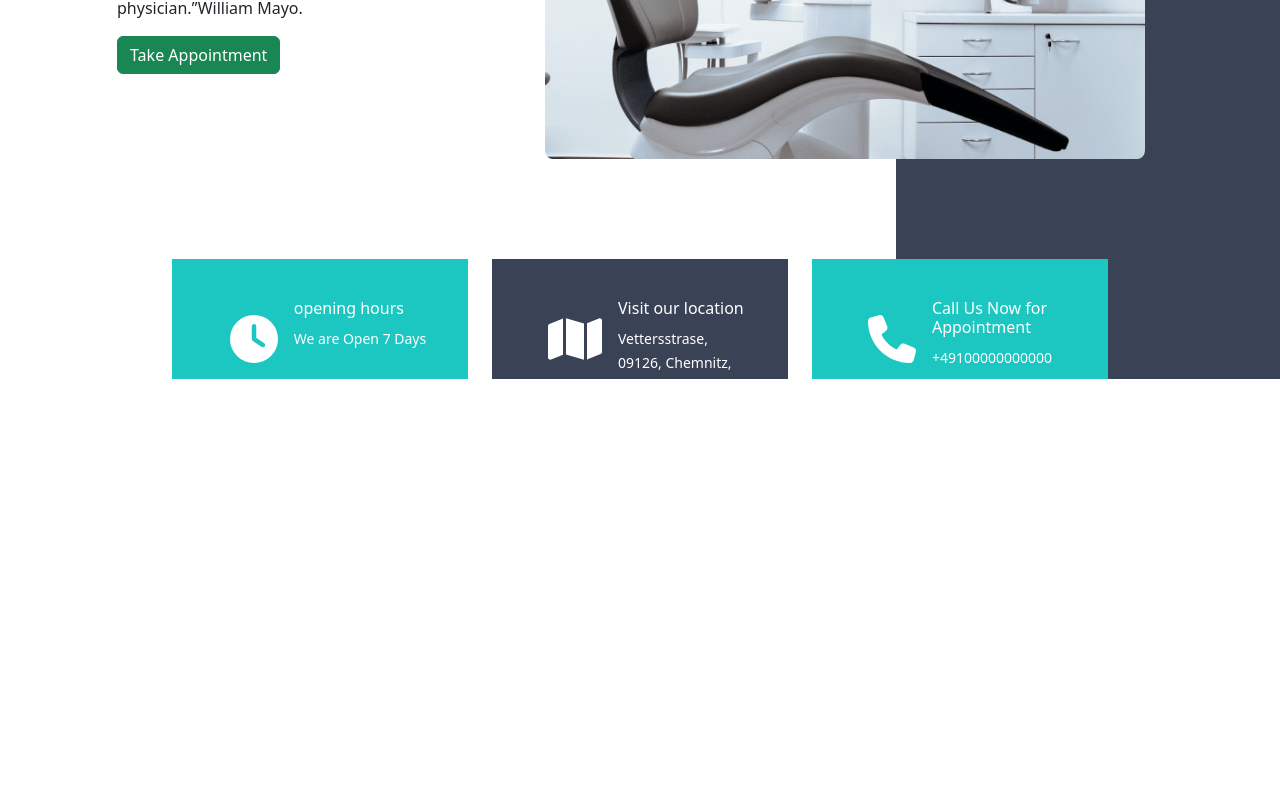
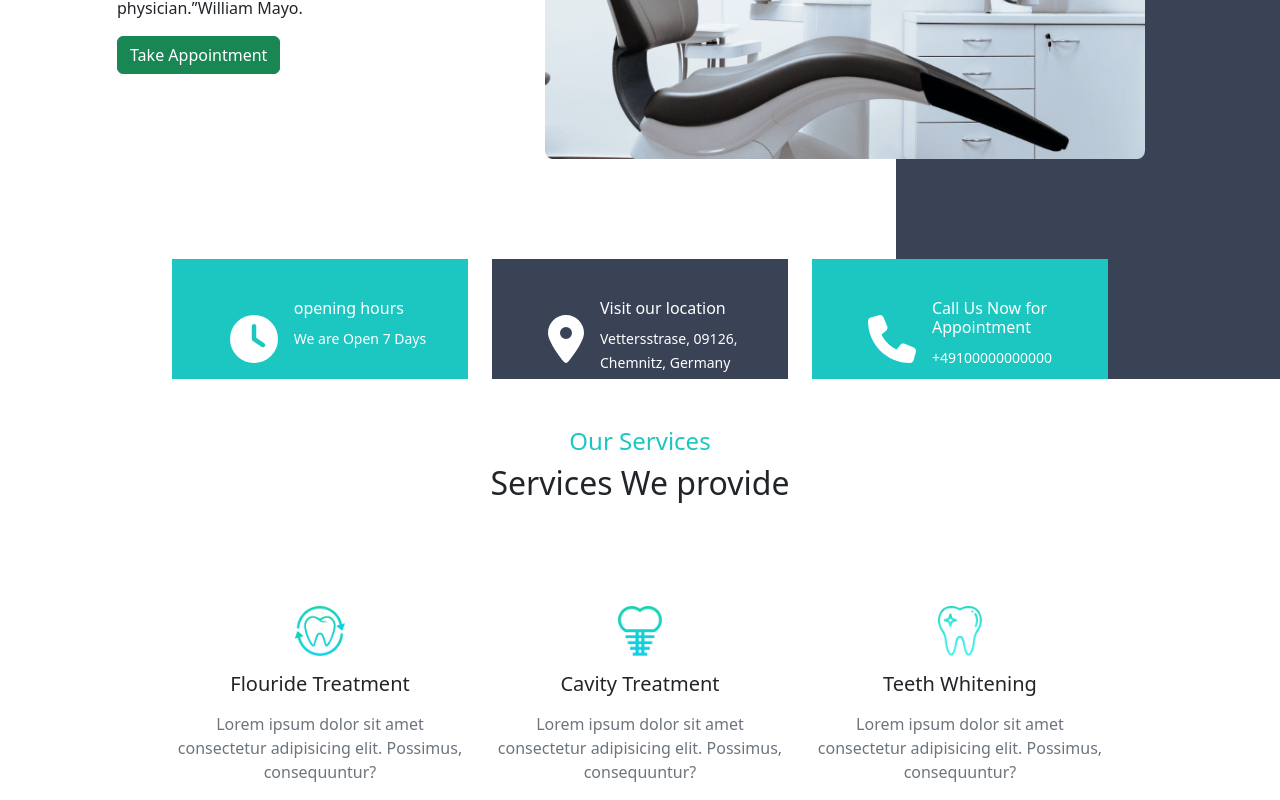
Before and after one commit to Shariful4447/dentals-doctor-website, a React (Vite) app: page / in a window 1280 px wide. Shown: the part 381-1181 px from the top of the page. Before the commit the page ends 800 px from the top, so only its background shows below. Built offline with nearby package versions, Linux system fonts and the light colour scheme.

Commit message:
Homepage services done

```diff
--- a/src/Components/Home/Buisnessinfo/BuisnessInfo.jsx
+++ b/src/Components/Home/Buisnessinfo/BuisnessInfo.jsx
@@ -1,7 +1,7 @@
 import React from 'react';
 import InfoCard from '../InfoCard/InfoCard';
 
-import { faClock, faMap, faPhone } from '@fortawesome/free-solid-svg-icons'
+import { faClock, faLocationDot, faPhone } from '@fortawesome/free-solid-svg-icons'
 const infosData=[
     {title :'opening hours',
     description: 'We are Open 7 Days',
@@ -11,7 +11,7 @@ const infosData=[
     {
         title :'Visit our location',
         description: 'Vettersstrase, 09126, Chemnitz, Germany',
-        icon: faMap,
+        icon: faLocationDot,
         background:'dark'
     },
     {
--- a/src/Components/Home/Header/Header.css
+++ b/src/Components/Home/Header/Header.css
@@ -7,6 +7,7 @@
         white 30%,
         white 40%
     );
+    position: relative;
 
 
 
--- a/src/Components/Home/Header/Header.jsx
+++ b/src/Components/Home/Header/Header.jsx
@@ -4,6 +4,7 @@ import HeaderMain from '../HeaderMain/HeaderMain';
 import './Header.css';
 import BuisnessInfo from '../Buisnessinfo/BuisnessInfo';
 import bgImage from '../../../assets/bg.png';
+import Services from '../Services/Services';
 
 
 const Header = () => {
@@ -12,6 +13,7 @@ const Header = () => {
             <TopBar></TopBar>
             <HeaderMain></HeaderMain>
             <BuisnessInfo></BuisnessInfo>
+            <Services></Services>
 
 
 
--- a/src/Components/Home/InfoCard/InfoCard.css
+++ b/src/Components/Home/InfoCard/InfoCard.css
@@ -1,3 +1,6 @@
+.info-card{
+    padding: 0 1px;
+}
 .info-primary{
    background-color: #1cc7c1;
 }
--- a/src/Components/Home/InfoCard/InfoCard.jsx
+++ b/src/Components/Home/InfoCard/InfoCard.jsx
@@ -4,7 +4,7 @@ import './InfoCard.css'
 
 const InfoCard = ({info}) => {
     return (
-        <div className='col-md-4 text-white'>
+        <div className='col-md-4 text-white p-1.2'>
             <div className={`d-flex justify-content-center info-container info-${info.background}`}>
                 <div className='p-3'>
                 <FontAwesomeIcon className='info-icon' icon={info.icon} />
--- /dev/null
+++ b/src/Components/Home/ServiceDetail/ServiceDetail.jsx
@@ -0,0 +1,14 @@
+import React from 'react';
+
+const ServiceDetail = ({service}) => {
+    return (
+        <div className='col-md-4 text-center'>
+             <img style={{height:'50px'}} src={service.img} alt="" />
+             <h5 className='mt-3 mb-3'>{service.name}</h5>
+             <p className='text-secondary'>Lorem ipsum dolor sit amet consectetur adipisicing elit. Possimus, consequuntur?</p>
+
+        </div>
+    );
+};
+
+export default ServiceDetail;
--- /dev/null
+++ b/src/Components/Home/Services/Services.jsx
@@ -0,0 +1,41 @@
+import React from 'react';
+import flouride from '../../../assets/fluoride.png';
+import cavity from '../../../assets/cavity.png';
+import whitening from '../../../assets/whitening.png'
+import ServiceDetail from '../ServiceDetail/ServiceDetail';
+
+const serviceData = [
+    {
+    name:'Flouride Treatment',
+    img:flouride
+    },
+    {
+        name:'Cavity Treatment',
+        img:cavity
+    },
+    {
+        name:'Teeth Whitening',
+        img:whitening
+    },
+
+]
+
+const Services = () => {
+    return (
+        <section className='services-container mt-5'>
+            <div className='text-center'>
+            <h4 style={{color:'#1CC7C1'}}>Our Services</h4>
+            <h2>Services We provide</h2>
+            </div>
+            <div className='d-flex justify-content-center' >
+                <div className='w-75 row mt-5 pt-5'>
+                    {
+                       serviceData.map(service=><ServiceDetail service={service}></ServiceDetail>)
+                    }
+                </div>
+            </div>
+        </section>
+    );
+};
+
+export default Services;
```
